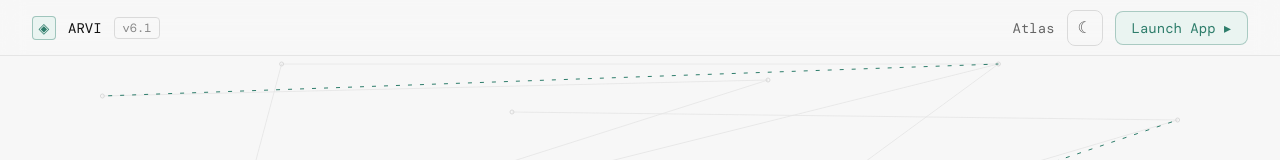
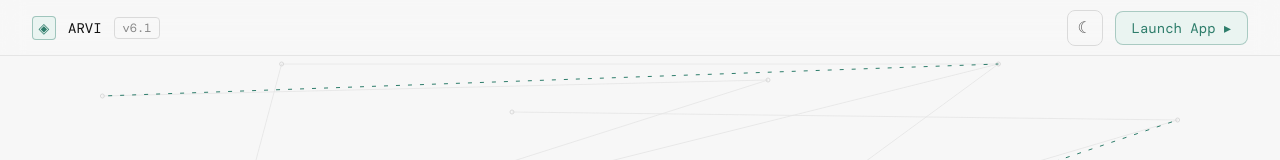
Before and after one commit to ValenteCreativo/ARVI, a Next.js app in the folder app/: page / in a window 1280 px wide. Shown: the top 160 px of the page. Built offline with nearby package versions, Linux system fonts and the light colour scheme; a web font is replaced by a local one.

Commit message:
remove Atlas link from landing nav

```diff
--- a/app/app/page.tsx
+++ b/app/app/page.tsx
@@ -154,7 +154,7 @@ function NavBar({ dark, onToggleDark, isDarkMode }: { dark: boolean; onToggleDar
           style={{ borderColor: dark ? 'rgba(255,255,255,0.10)' : '#DADADA', color: dark ? 'rgba(255,255,255,0.25)' : '#888' }}>v6.1</span>
       </div>
       <div className="flex items-center gap-3">
-        <Link href="/atlas" className="font-mono text-sm transition-colors hidden sm:block" style={{ color: dark ? 'rgba(255,255,255,0.45)' : '#666' }}>Atlas</Link>
+
         {onToggleDark && (
           <button onClick={onToggleDark}
             className="font-mono text-base w-9 h-9 flex items-center justify-center rounded-lg border transition-all"
```
